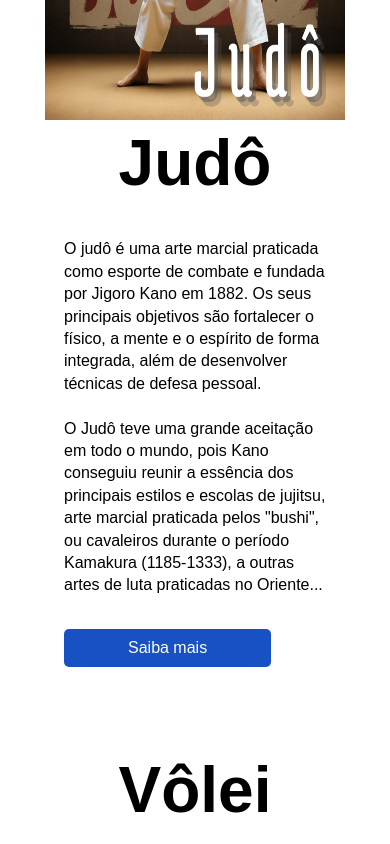
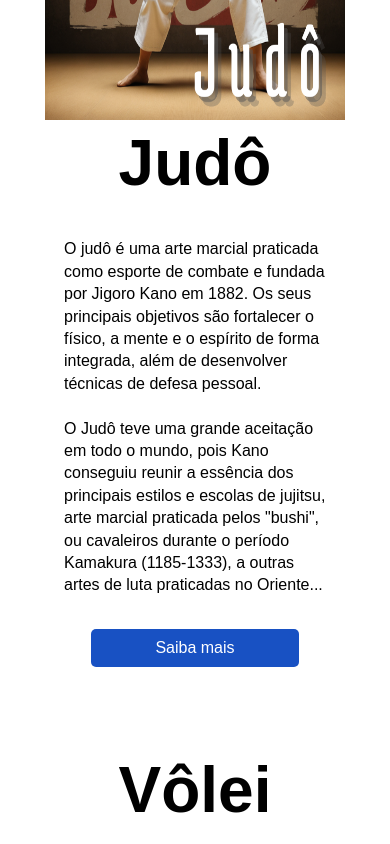
Before and after one commit to viitones/desfrutare, a React (Vite) app: page / in a window 390 px wide. Shown: the part 1040-1884 px from the top of the page. Built offline with nearby package versions, Linux system fonts and the light colour scheme.

Commit message:
resize buttons

```diff
--- a/src/pages/Initial-page/index.css
+++ b/src/pages/Initial-page/index.css
@@ -144,6 +144,14 @@
     text-align: center;
   }
 
+  .cardInit div {
+    align-items: center;
+  }
+
+  .cardInit a {
+    margin: auto;
+  }
+
   .mainInit h2 {
     font-size: 3.5rem;
     max-width: fit-content;
```
